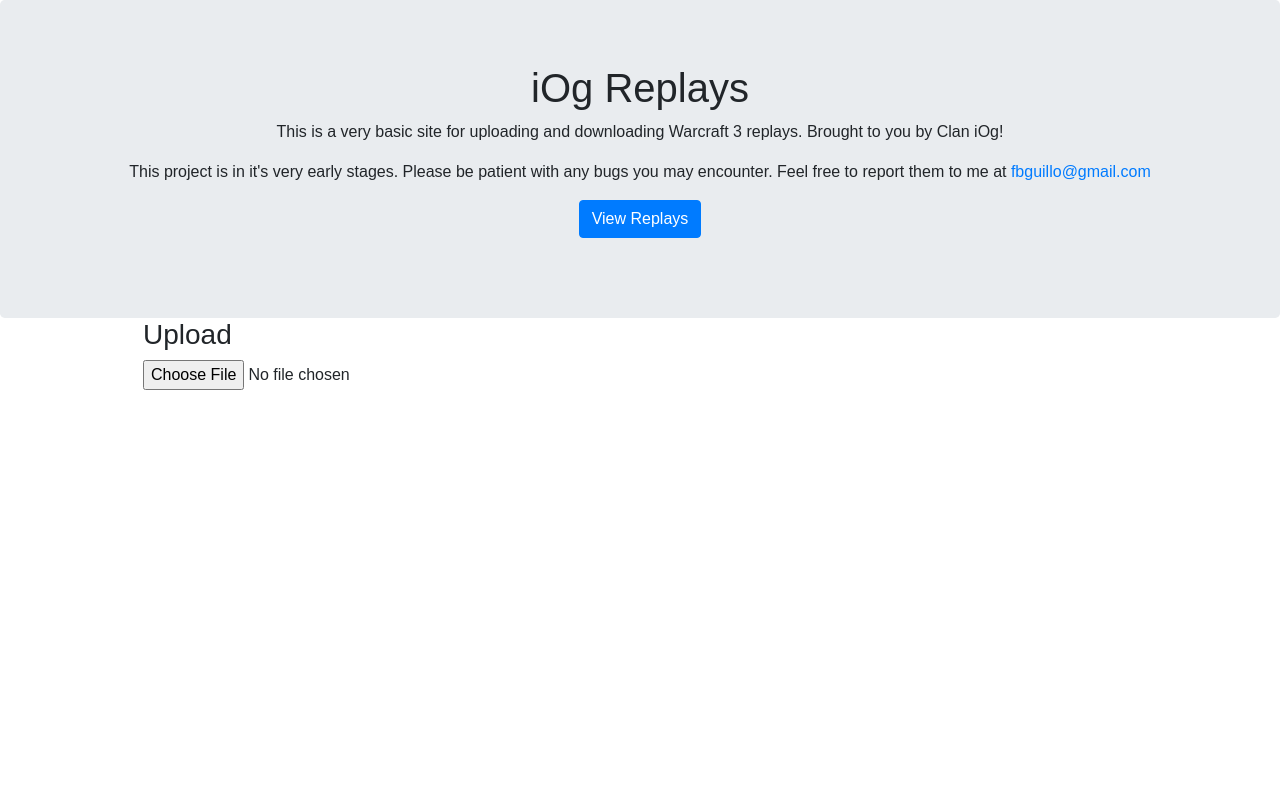
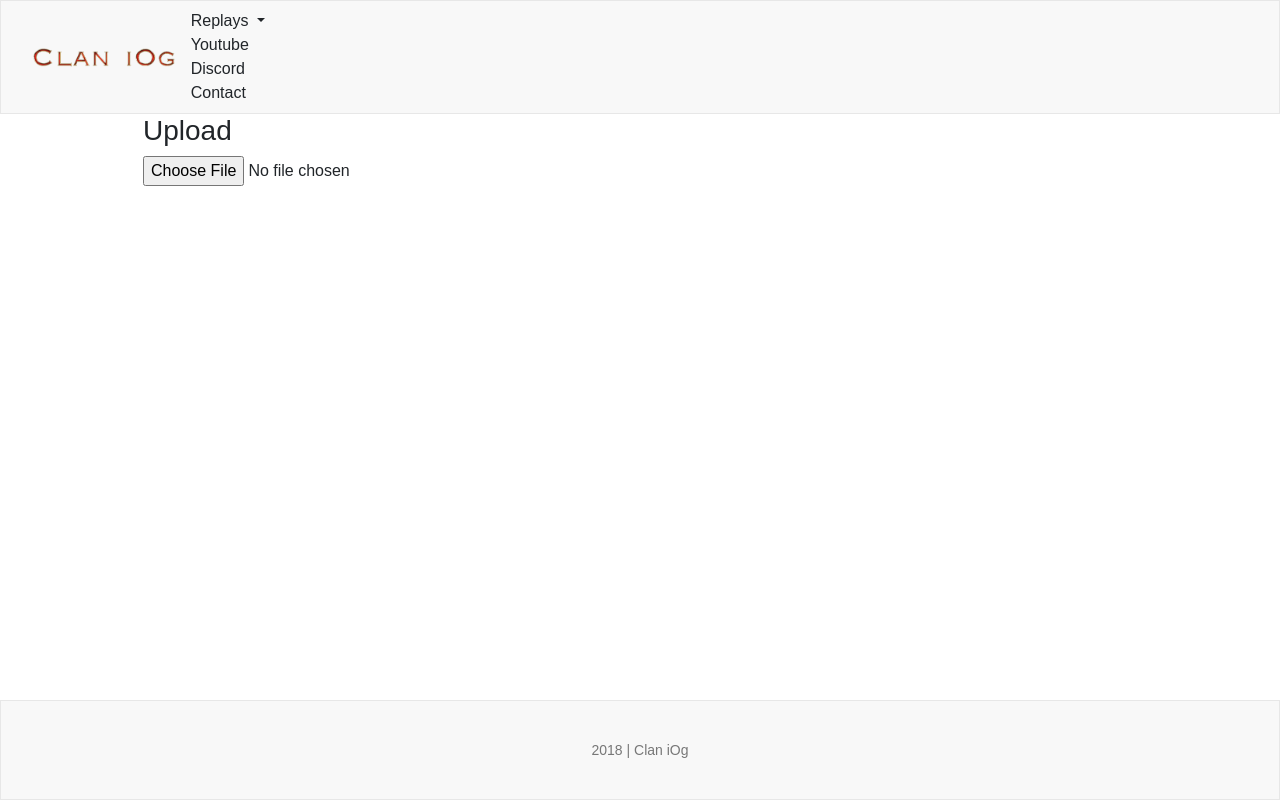
Before and after one commit to BlakeGuilloud/clan-iog, a React (Create React App) app in the folder front/: page /upload in a window 1280 px wide. Built offline with nearby package versions, Linux system fonts and the light colour scheme.

Commit message:
Blake - some updates.

```diff
--- a/front/package.json
+++ b/front/package.json
@@ -12,7 +12,7 @@
     "react-scripts": "1.1.0"
   },
   "scripts": {
-    "deploy": "yarn build && aws s3 sync build s3://wc3replays",
+    "deploy": "yarn build && aws s3 sync build s3://clan-iog.com",
     "start": "react-scripts start",
     "build": "react-scripts build",
     "eject": "react-scripts eject"
--- a/front/src/App.js
+++ b/front/src/App.js
@@ -4,19 +4,28 @@
   Route,
 } from 'react-router-dom';
 
-import './App.css';
+import './css/App.css';
+
+
 import Header from './components/Header';
+import Home from './components/Home';
+import ReplayList from './components/ReplayList';
 import UploadReplayForm from './components/UploadReplayForm';
-import ReplayList from './components/ReplayList';
 
 class App extends Component {
   render() {
     return (
       <Router>
-        <div >
+        <div className="app">
           <Header />
-          <Route exact path="/" component={ReplayList} />
-          <Route path="/upload" component={UploadReplayForm} />
+          <div className="content">
+            <Route exact path="/" component={Home} />
+            <Route path="/replays" component={ReplayList} />
+            <Route path="/upload" component={UploadReplayForm} />
+          </div>
+          <div className="footer">
+            2018 | Clan iOg
+          </div>
         </div>
       </Router>
     );
--- a/front/src/components/Header.jsx
+++ b/front/src/components/Header.jsx
@@ -1,38 +1,52 @@
 import React, { Component } from 'react';
-import { Link } from 'react-router-dom';
+import { Link, withRouter } from 'react-router-dom';
 import {
-  Jumbotron,
-  Button,
+  Navbar,
+  Nav,
+  NavItem,
+  NavDropdown,
+  MenuItem,
 } from 'react-bootstrap';
 
 class Header extends Component {
+  pushRoute = (path = '/') => {
+    this.props.history.push(path);
+  }
+
   render() {
-    const showUploadButton = window.location.pathname === '/';
-
     return (
-      <Jumbotron className="header">
-        <h1>iOg Replays</h1>
-        <p>
-          This is a very basic site for uploading and downloading Warcraft 3 replays. Brought to you by Clan iOg!
-        </p>
-        <p>
-          This project is in it's very early stages. Please be patient with any bugs you may encounter. Feel free to report them to me at <a href="mailto:fbguillo@gmail.com" target="_top">fbguillo@gmail.com</a>
-        </p>
-        <p>
-          {
-            showUploadButton ?
-              <Link to="/upload">
-                <Button bsStyle="primary">Upload Replay</Button>
+      <div className="header">
+        <Navbar>
+          <Navbar.Header>
+            <Navbar.Brand>
+              <Link to="/">
+                <img className="logo" src="/images/logo.png" alt=""/>
               </Link>
-              :
-              <Link to="/">
-                <Button bsStyle="primary">View Replays</Button>
-              </Link>
-          }
-        </p>
-      </Jumbotron>
+            </Navbar.Brand>
+          </Navbar.Header>
+          <Nav>
+            <NavDropdown eventKey={3} title="Replays" id="basic-nav-dropdown">
+              <MenuItem eventKey={3.1} onClick={() => this.pushRoute('/replays')}>
+                View Replays
+              </MenuItem>
+              <MenuItem eventKey={3.2} onClick={() => this.pushRoute('/upload')}>
+                Upload Replay
+              </MenuItem>
+            </NavDropdown>
+            <NavItem eventKey={1} href="https://www.youtube.com/channel/UCG1jMFXcWXHhC6sri8JLqtg">
+              Youtube
+            </NavItem>
+            <NavItem eventKey={2} href="#">
+              Discord
+            </NavItem>
+            <NavItem eventKey={3} href="#">
+              Contact
+            </NavItem>
+          </Nav>
+        </Navbar>
+      </div>
     )
   }
 }
 
-export default Header;
+export default withRouter(Header);
--- /dev/null
+++ b/front/src/components/Home.jsx
@@ -0,0 +1,40 @@
+import React, { Component } from 'react';
+// import { Link } from 'react-router-dom';
+
+ class Home extends Component {
+   render() {
+     return (
+       <div className="home">
+        <div className="home-disclaimer">
+          <h1>Clan iOg</h1>
+          <p>
+            This is a very basic site for uploading and downloading Warcraft 3 replays. Brought to you by Clan iOg!
+          </p>
+          <p>
+            This project is in it's very early stages. Please be patient with any bugs you may encounter. Feel free to report them to me at <a href="mailto:fbguillo@gmail.com" target="_top">fbguillo@gmail.com</a>
+          </p>
+        </div>
+        <hr/>
+        <div className="home-disclaimer">
+          <h1>About the Clan</h1>
+          <p>
+            Lorem ipsum dolor sit amet consectetur adipisicing elit. Dolor eaque soluta ad quas perferendis doloremque id. Fugit eligendi quas unde, eveniet voluptate atque ex quis, provident repellat tempora laborum totam.
+          </p>
+          <p>
+            Lorem ipsum dolor sit amet consectetur adipisicing elit. Dolor eaque soluta ad quas perferendis doloremque id. Fugit eligendi quas unde, eveniet voluptate atque ex quis, provident repellat tempora laborum totam.
+          </p>
+          <p>
+            Lorem ipsum dolor sit amet consectetur adipisicing elit. Dolor eaque soluta ad quas perferendis doloremque id. Fugit eligendi quas unde, eveniet voluptate atque ex quis, provident repellat tempora laborum totam.
+          </p>
+        </div>
+        <hr/>
+        <div className="home-youtube">
+          <h2>Featured Cast:</h2>
+          <iframe title="iog-cast" src="https://www.youtube.com/embed/cS4c7CGYFzw?ecver=1" frameBorder="0" allow="autoplay; encrypted-media" allowFullScreen></iframe>
+        </div>
+       </div>
+     )
+   }
+ }
+
+ export default Home;
--- a/front/src/components/Team.jsx
+++ b/front/src/components/Team.jsx
@@ -1,12 +1,16 @@
 import React from 'react';
 
 const Player = ({ player }) => {
+  console.log('player', player.apm.toFixed(0));
   return (
-    <div className="player">
-      <img className="replay__img" src={`./images/${player.race}.png`} alt=""/>
-      <div>
-        &nbsp;{player.name}
+    <div>
+      <div className="player">
+        <img className="replay__img" src={`./images/${player.race}.png`} alt=""/>
+        <div>
+          &nbsp;{player.name}
+        </div>
       </div>
+      <span className="apm">{player.apm.toFixed(0)} apm</span>
     </div>
   )
 }
--- a/front/src/components/UploadReplayForm.jsx
+++ b/front/src/components/UploadReplayForm.jsx
@@ -1,5 +1,5 @@
 import React, { Component, Fragment } from 'react';
-import { withRouter } from "react-router-dom";
+import { withRouter } from 'react-router-dom';
 import {
   Button,
   Form,
@@ -16,16 +16,19 @@
   static initialState =  {
     bucketKey: '',
     description: '',
+    disableSave: true,
     fileName: '',
     replay: {},
+    showPreview: false,
     teams: [],
-    disableSave: true,
-    showPreview: false,
+    uploadLoading: false,
   };
 
   state = UploadReplayForm.initialState;
 
   handleUploadFile = (event) => {
+    this.setState({ uploadLoading: true });
+
     const reader = new FileReader();
     const file = event.target.files[0];
 
@@ -40,12 +43,13 @@
         .then(data => {
           this.setState({
             bucketKey: data.bucketKey,
+            disableSave: false,
+            fileName: data.fileName.split('.w3g')[0],
+            map: data.replay.game.map,
             replay: data.replay,
+            showPreview: true,
             teams: data.replay.teams,
-            map: data.replay.game.map,
-            fileName: data.fileName.split('.w3g')[0],
-            disableSave: false,
-            showPreview: true,
+            uploadLoading: false,
           });
         });
     }, false);
@@ -77,7 +81,7 @@
     Actions.renameFile({ bucketKey: this.state.bucketKey, fileName: `${this.state.fileName}.w3g` })
       .then(() => Actions.createReplay(payload))
       .then(() => {
-        this.props.history.push('/');
+        this.props.history.push('/replays');
       });
   }
 
@@ -89,6 +93,7 @@
         <FormGroup controlId="formHorizontalEmail">
           <Col sm={6} smOffset={3}>
             <h3>Upload</h3>
+            {this.state.uploadLoading && <div className="loader">Loading...</div>}
             <FormControl onChange={this.handleUploadFile} type="file" placeholder="File" />
           </Col>
           {
--- a/front/src/App.css
+++ b/front/src/css/App.css
@@ -1,5 +1,57 @@
 body {
-  margin: 0,
+  margin: 0;
+  padding: 0;
+  font-family: sans-serif;
+}
+
+a {
+  color: inherit;
+  text-decoration: inherit;
+}
+
+a:hover {
+  color: inherit;
+  text-decoration: none;
+}
+
+.app {
+  height: 100vh;
+  display: flex;
+  flex-direction: column;
+}
+
+.content {
+  flex: 1;
+  overflow: scroll;
+}
+
+.footer {
+  height: 100px;
+  background-color: #f8f8f8;
+  display: flex;
+  justify-content: center;
+  align-items: center;
+  color: #777;
+  font-size: 14px;
+  border: 1px solid #e7e7e7;
+}
+
+.home-disclaimer {
+  text-align: center;
+  padding: 40px;
+}
+
+.home-youtube {
+  width: 100%;
+  display: flex;
+  flex-direction: column;
+  padding: 40px;
+  align-items: center;
+}
+
+iframe {
+  width: 854px;
+  height: 480px;
 }
 
 .replay-form {
@@ -7,10 +59,34 @@
   margin: 0 auto;
 }
 
+.navbar > .container {
+  margin: 0;
+}
+
+.navbar {
+  margin-bottom: 0px;
+  border: none;
+}
+
+.navbar-default {
+  background-color: inherit;
+}
+
+.navbar-brand {
+  display: flex;
+  align-items: center;
+}
+
 .header {
-  text-align: center;
-  padding-left: 30px;
-  padding-right: 30px;
+  background-color: #f8f8f8;
+  min-height: 100px;
+  border: 1px solid #e7e7e7;
+  display: flex;
+  align-items: center;
+}
+
+.logo {
+  height: 20px;
 }
 
 .replay {
@@ -47,6 +123,10 @@
   justify-content: center;
   align-items: center;
   margin-right: 10px;
+}
+
+.apm {
+  font-size: 12px;
 }
 
 .jumbotron {
--- a/front/src/index.css
+++ /dev/null
@@ -1,5 +0,0 @@
-body {
-  margin: 0;
-  padding: 0;
-  font-family: sans-serif;
-}
--- a/front/src/index.js
+++ b/front/src/index.js
@@ -1,6 +1,5 @@
 import React from 'react';
 import ReactDOM from 'react-dom';
-import './index.css';
 import App from './App';
 import registerServiceWorker from './registerServiceWorker';
 
```
Also changed, not shown: front/public/images/logo.png (added), 1 other file (tests, documents, lock files or other folders).
